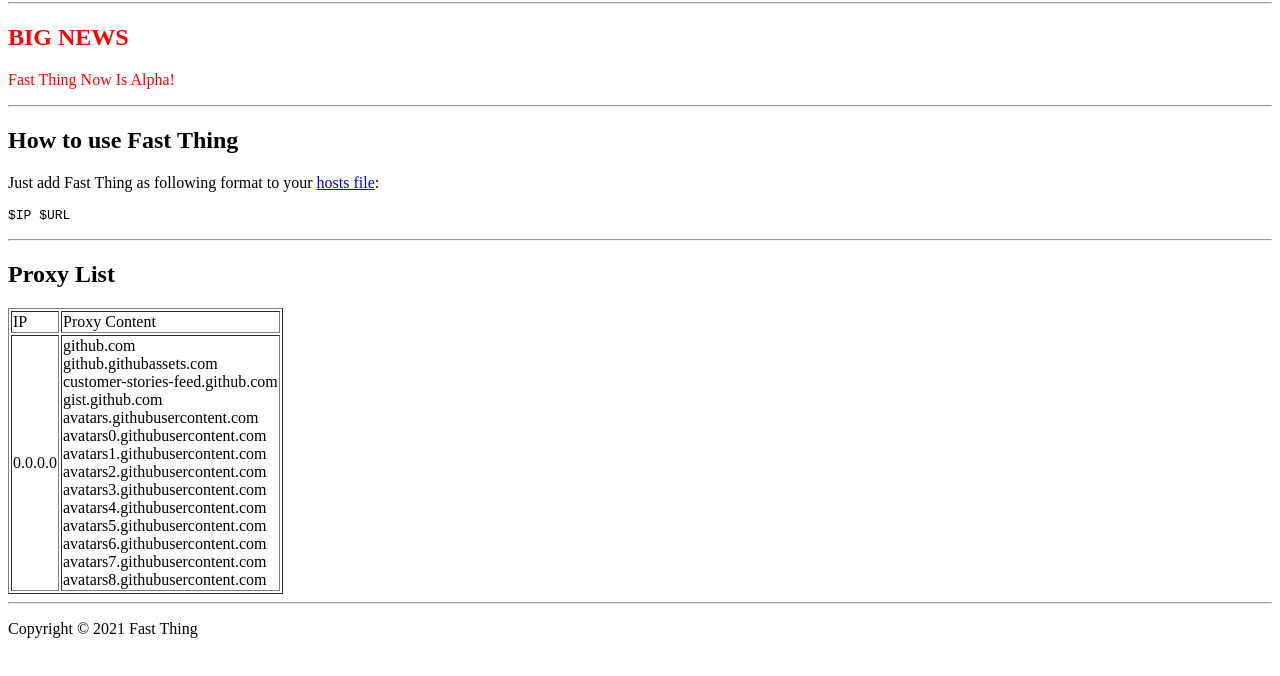
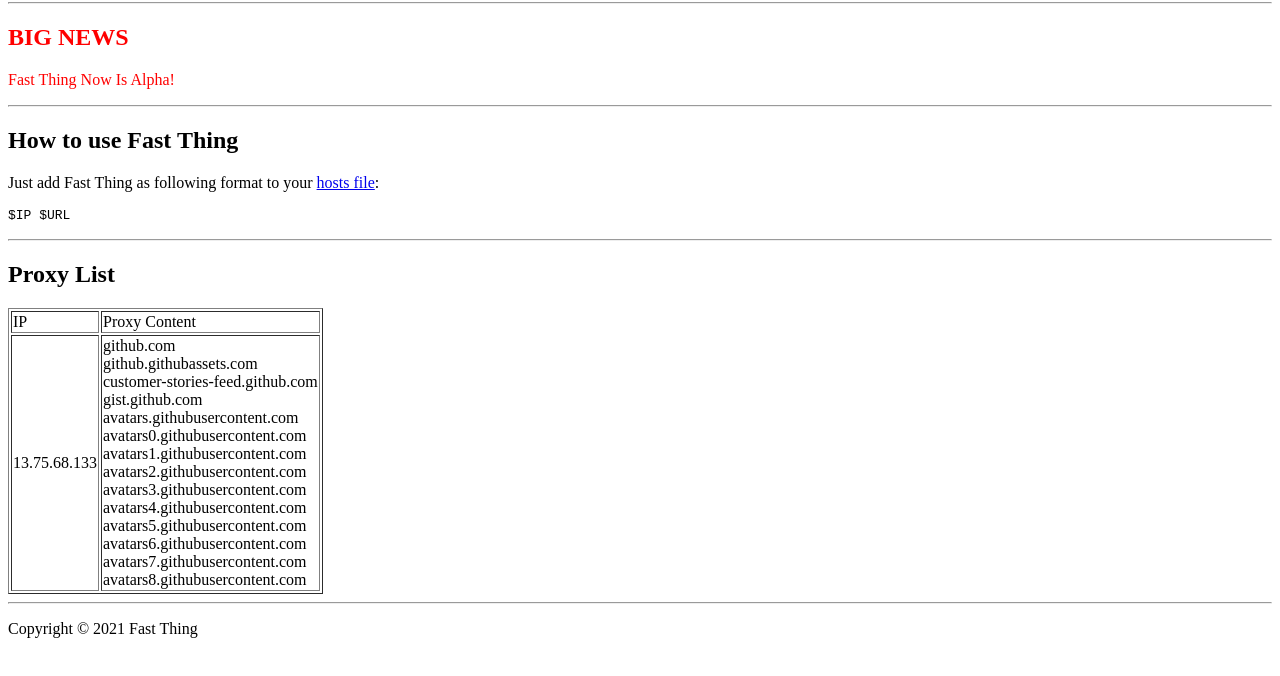
Before and after one commit to FastGitORG/FastThing, a plain HTML site: page index.html in a window 1280 px wide. Shown: the part 64-740 px from the top of the page. Drawn offline with Linux system fonts and the light colour scheme.

Commit message:
Update index.html

```diff
--- a/index.html
+++ b/index.html
@@ -39,7 +39,7 @@
                 <td>Proxy Content</td>
             </tr>
             <tr>
-                <td>0.0.0.0</td>
+                <td>13.75.68.133</td>
                 <td>
                     github.com
                     <br>
```
